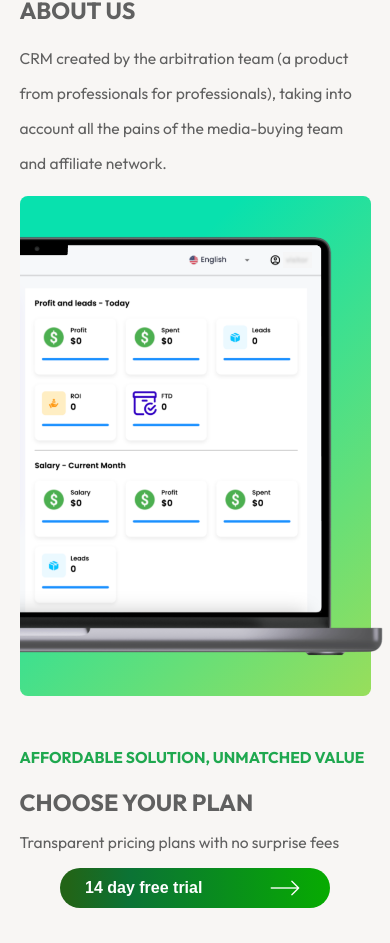
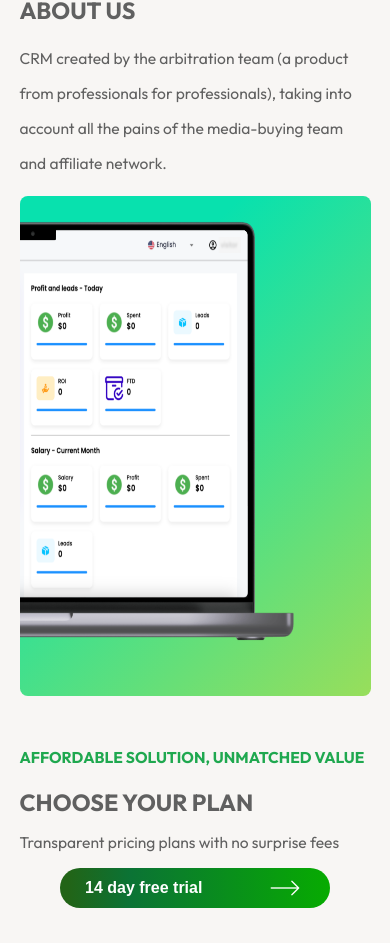
Before and after one commit to RevaGee/Cashio, a React (Create React App) app: page / in a window 390 px wide. Shown: the part 1355-2298 px from the top of the page. Built offline with nearby package versions, Linux system fonts and the light colour scheme.

Commit message:
media for about us

```diff
--- a/src/components/AboutUs/styles.scss
+++ b/src/components/AboutUs/styles.scss
@@ -106,11 +106,13 @@
   }
 }
 @media(max-width: 576px){
+  .about_us_mac,
   .about_us_media{
     width: 90% !important;
   }
 }
 @media(max-width: 480px){
+  .about_us_mac,
   .about_us{
     margin-bottom: 30px;
   }
```
